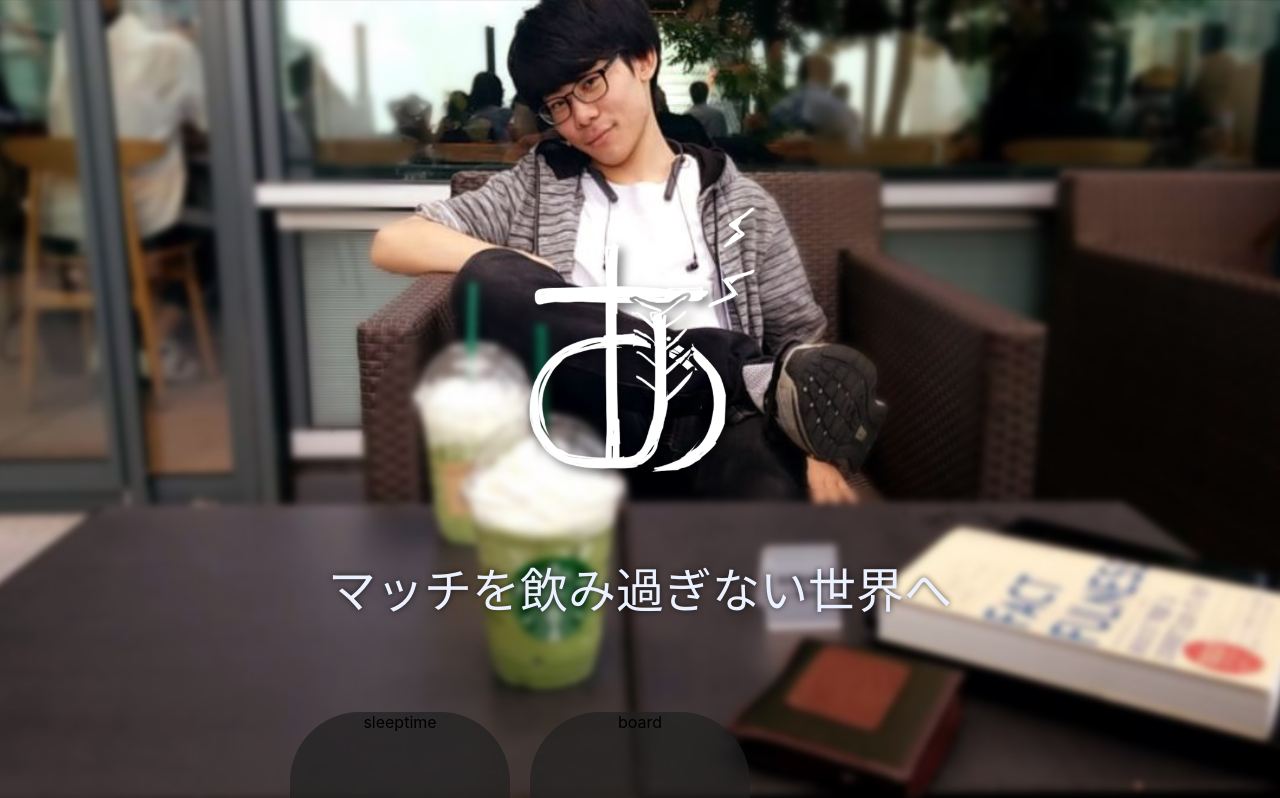
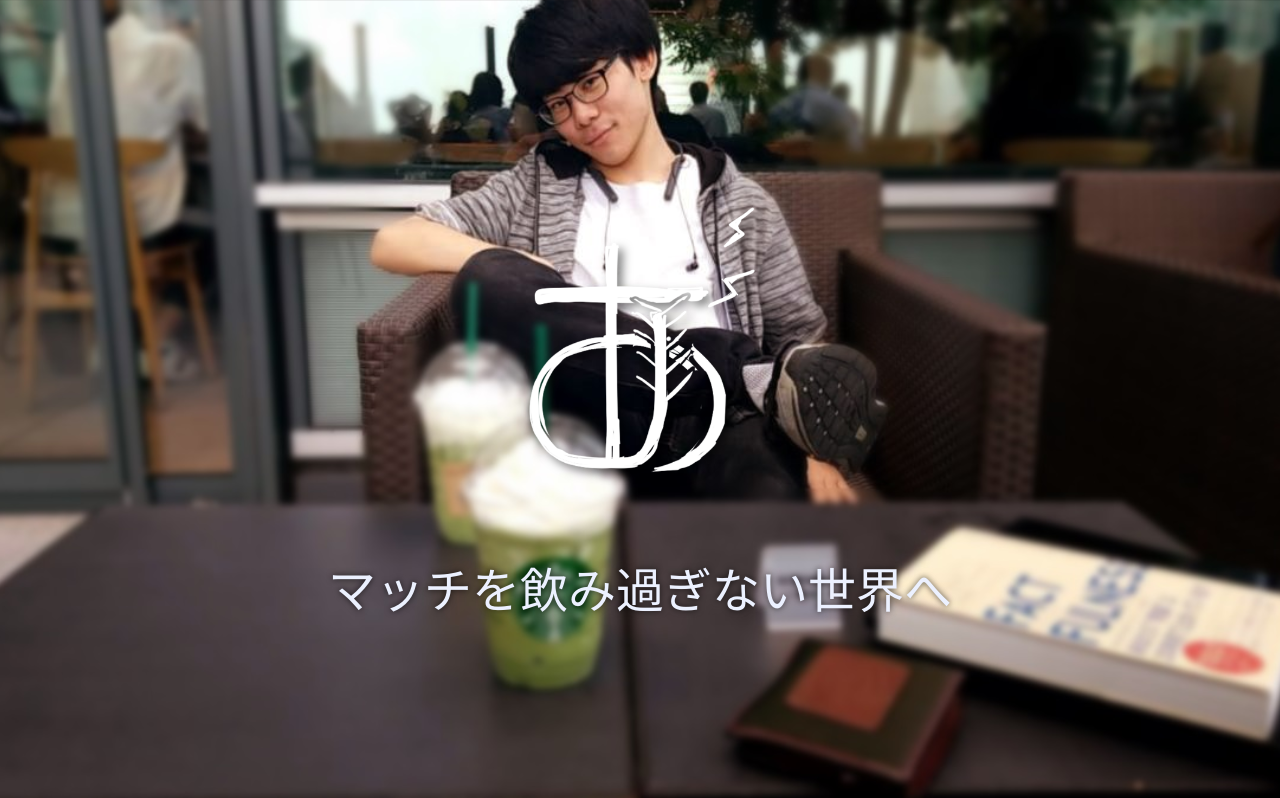
Before and after one commit to aa-proj/ahoaho.jp, a Nuxt app: page / in a window 1280 px wide. Shown: the top 798 px of the page. Built offline with nearby package versions, Linux system fonts and the light colour scheme.

Commit message:
fix index style

```diff
--- a/pages/index.vue
+++ b/pages/index.vue
@@ -4,11 +4,13 @@
       <!--
     <img id="ImgBlur" src="/images/HomeBackBlur.png" />
     -->
-      <div>
-        <img id="index-icon" src="/images/sample-icon.png" />
+      <div style="height: 100vh">
+        <div>
+          <img id="index-icon" src="/images/sample-icon.png" />
+        </div>
+
+        <p id="catch">マッチを飲み過ぎない世界へ</p>
       </div>
-
-      <p id="catch">マッチを飲み過ぎない世界へ</p>
       <div class="base-buttons">
         <base-button
           v-for="(item, index) in bases"
@@ -70,7 +72,7 @@ export default {
 
 <style scoped>
 .container {
-  width: 100vw;
+  width: 100%;
   text-align: center;
   background-image: url('/images/HomeBack.jpg');
   background-size: cover;
```
